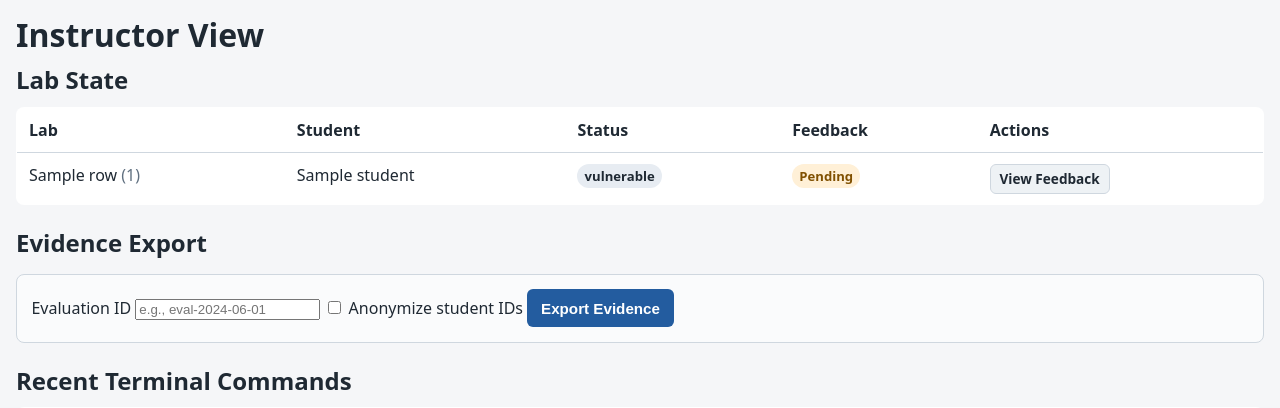
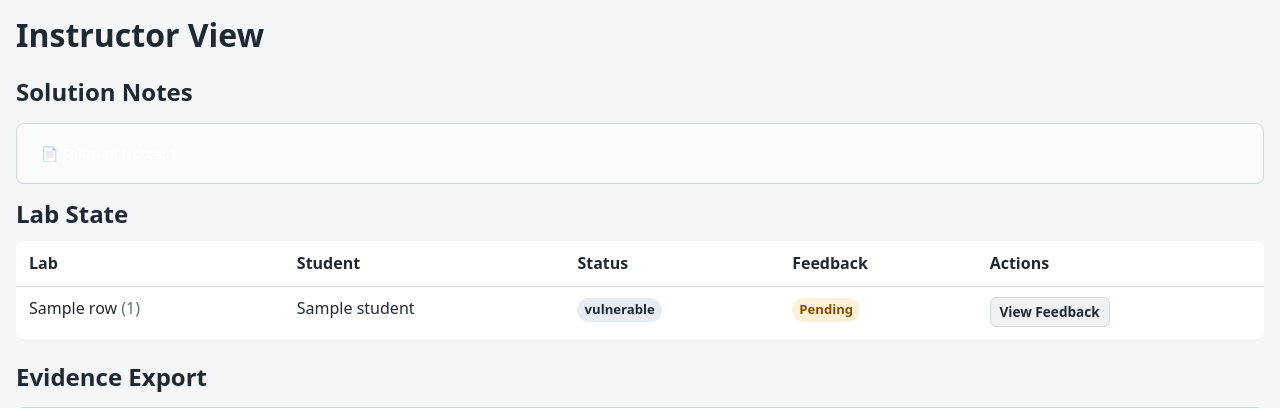
Before and after one commit to sagar-uprety/containerized-cybersecurity-lab-platform, a FastAPI app: template controller/lab-controller-api/app/templates/instructor.html in a window 1280 px wide. Shown: the part 56-464 px from the top of the page. Run offline with FastAPI, Linux system fonts and the light colour scheme; the template is opened without the code that fills it: most values are stand-ins (such as "Sample title", 1, 10 or a date in 2020); parts of the project's set-up code (start-up, migrations or seed data) failed here and were passed over.

Commit message:
feat(portal): protect instructor solution guides

```diff
--- a/controller/lab-controller-api/app/main.py
+++ b/controller/lab-controller-api/app/main.py
@@ -473,6 +473,30 @@ def instructor_view(request: Request, user: dict = Depends(get_current_user)):
     )
 
 
+@app.get("/instructor/solution-notes/{lab_id}", response_class=HTMLResponse)
+def instructor_solution_notes(
+    request: Request, lab_id: str, user: dict = Depends(get_current_user)
+):
+    if user["role"] != "instructor":
+        raise HTTPException(status_code=403, detail="Instructor access required")
+    validate_lab_id(lab_id)
+
+    solution_path = Path(settings.LABS_DIR) / lab_id / "docs" / "solution-notes.md"
+    if not solution_path.is_file():
+        raise HTTPException(status_code=404, detail="Solution notes not found for this lab")
+
+    raw_md = solution_path.read_text(encoding="utf-8")
+    return templates.TemplateResponse(
+        "solution_notes.html",
+        {
+            "request": request,
+            "user": user,
+            "lab_id": lab_id,
+            "content": raw_md,
+        },
+    )
+
+
 @app.get("/labs/{lab_id}/feedback", response_class=HTMLResponse)
 def feedback_form(request: Request, lab_id: str, user: dict = Depends(get_current_user)):
     require_student(user)
--- a/controller/lab-controller-api/app/templates/instructor.html
+++ b/controller/lab-controller-api/app/templates/instructor.html
@@ -1,6 +1,14 @@
 {% extends "base.html" %}
 {% block content %}
 <h1>Instructor View</h1>
+
+<h2 class="section-heading">Solution Notes</h2>
+<div class="panel">
+    {% set lab_ids = rows | map(attribute='lab_id') | unique | list %}
+    {% for lid in lab_ids %}
+        <a href="/instructor/solution-notes/{{ lid }}" class="btn btn-small">📄 Solution Notes: {{ lid }}</a>
+    {% endfor %}
+</div>
 
 <h2>Lab State</h2>
 <table class="table">
```
Also changed, not shown: controller/lab-controller-api/app/templates/solution_notes.html (added, +10 -0 lines).
